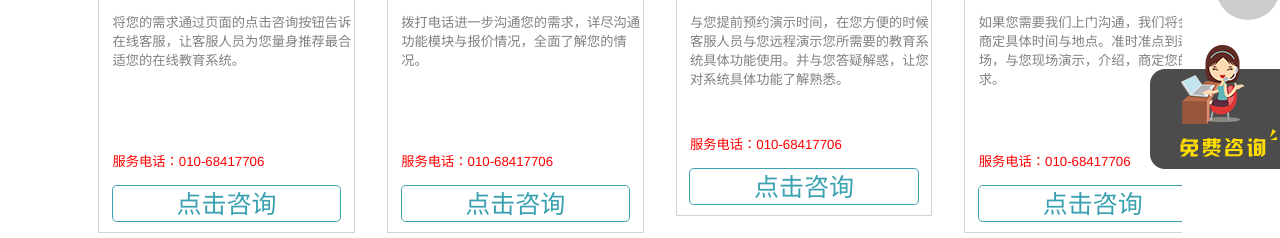
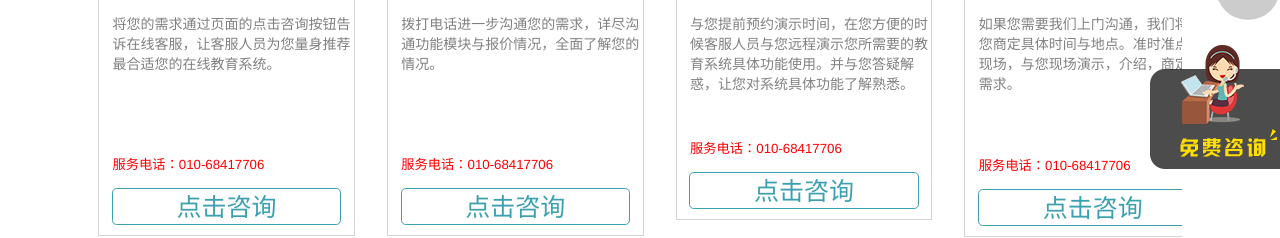
Before and after one commit to klxedu1989/klx, a plain HTML site: page html/klx-price.html in a window 1280 px wide. Shown: the part 580-818 px from the top of the page. Drawn offline with Linux system fonts and the light colour scheme.

Commit message:
fontsize

```diff
--- a/css/baojia.css
+++ b/css/baojia.css
@@ -91,7 +91,7 @@ h1, h2 {
                 margin-top: 0.32rem;
                 margin-left: 0.166rem;
                 color: grey;
-                font-size: 0.166rem; }
+                font-size: 14px; }
               .middle .middle1 .middle1-top div ul li .left span {
                 display: inline-block;
                 margin-left: 0.166rem;
```
